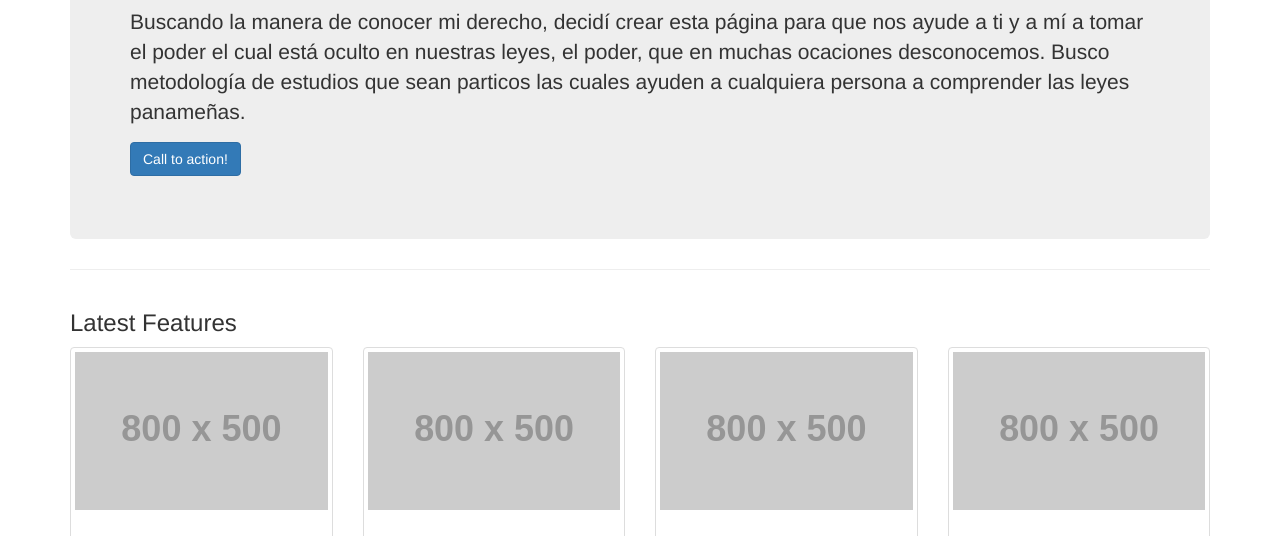
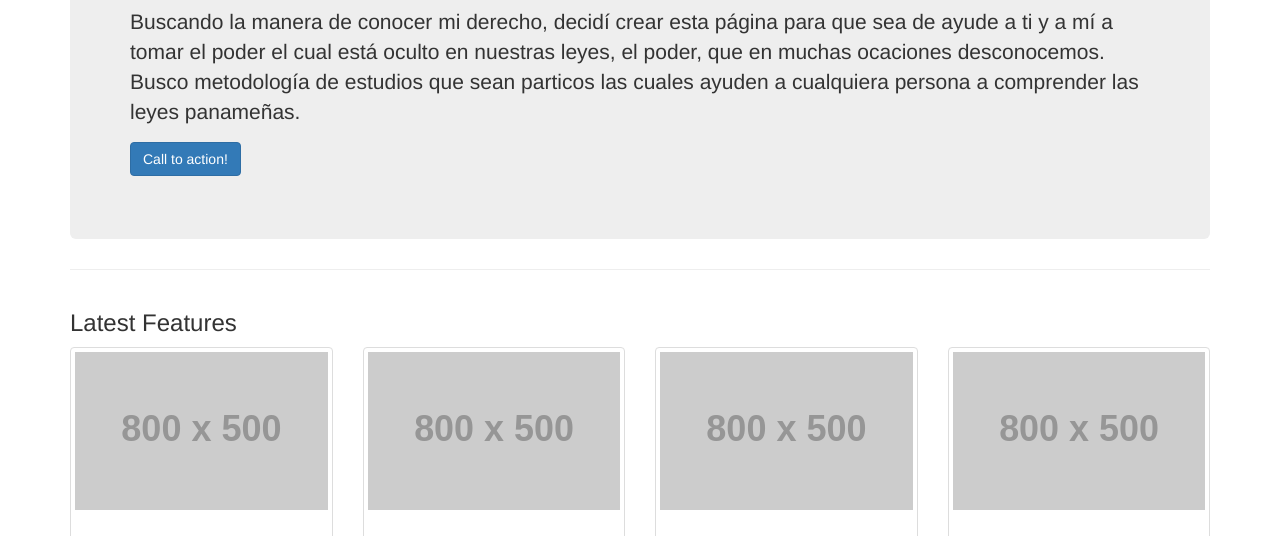
Before and after one commit to Guzm-poderpublico/poderpublicopty, a plain HTML site: page index.html in a window 1280 px wide. Shown: the part 260-796 px from the top of the page. Drawn offline with Linux system fonts and the light colour scheme; placeholder pictures from the web are drawn by us.

Commit message:
good
good

```diff
--- a/index.html
+++ b/index.html
@@ -66,7 +66,7 @@
         <!-- Jumbotron Header -->
         <header class="jumbotron hero-spacer">
             <h1> ¡BIENVENIDO!</h1>
-            <p>Buscando la manera de conocer mi derecho, decidí crear esta página para que nos ayude a ti y a mí a tomar el poder el cual está oculto en nuestras leyes, el poder, que en muchas ocaciones desconocemos. Busco metodología de estudios que sean particos las cuales ayuden a cualquiera persona a comprender las leyes panameñas.</p>
+            <p>Buscando la manera de conocer mi derecho, decidí crear esta página para que sea de ayude a ti y a mí a tomar el poder el cual está oculto en nuestras leyes, el poder, que en muchas ocaciones desconocemos. Busco metodología de estudios que sean particos las cuales ayuden a cualquiera persona a comprender las leyes panameñas.</p>
             <p><a class="btn btn-primary btn-large">Call to action!</a>
             </p>
         </header>
```
